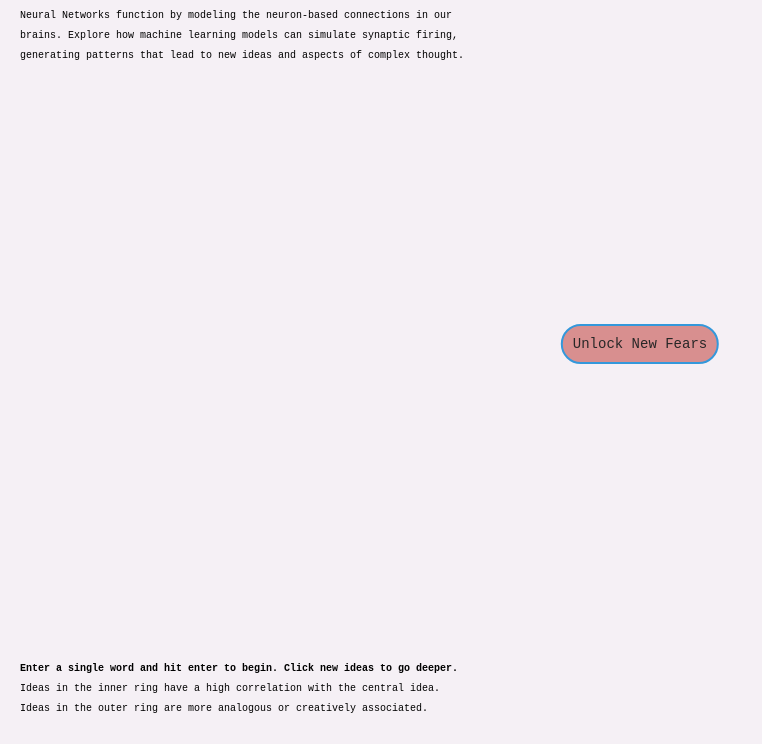
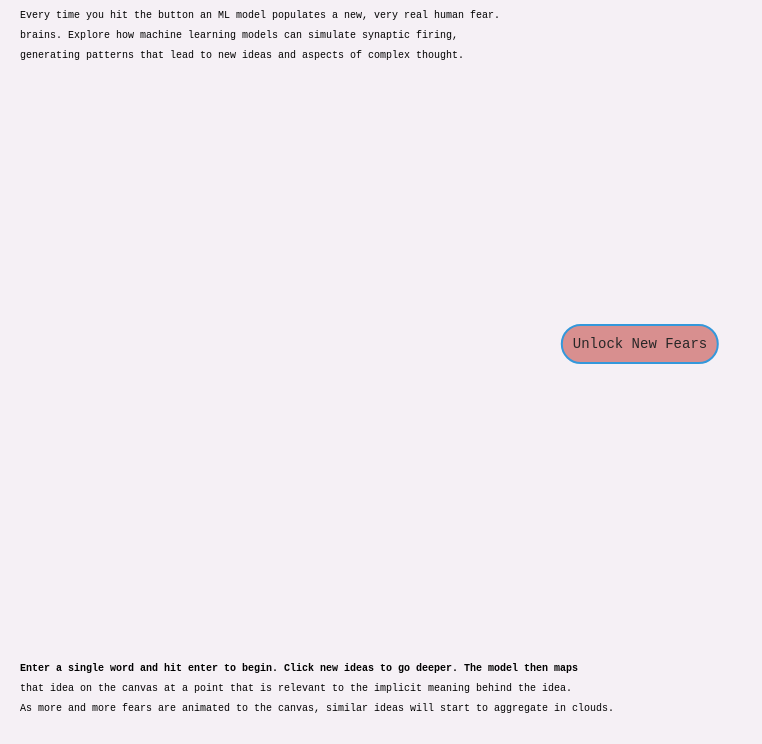
Before and after one commit to hopelessboring/Shared-Minds, a website: page FearMachine/public/index.html in a window 1280 px wide. Shown: the part 56-800 px from the top of the page, without its empty margins (0-762 px from the left). Drawn offline with nearby package versions, Linux system fonts and the light colour scheme; no server answers.

Commit message:
Updated descriptions

```diff
--- a/FearMachine/public/index.html
+++ b/FearMachine/public/index.html
@@ -15,15 +15,15 @@
     <!-- <div class="drawcircle"></div> -->
     <div class="instructions" id="top">
         <h1>Fear Machine</h1>
-        <p>Neural Networks function by modeling the neuron-based connections in our</p>
+        <p>Every time you hit the button an ML model populates a new, very real human fear.</p>
         <p>brains. Explore how machine learning models can simulate synaptic firing,</p>
         <p>generating patterns that lead to new ideas and aspects of complex thought. </p><br>
 
     </div>
     <div class="instructions" id="bottom">
-        <p id="bold">Enter a single word and hit enter to begin. Click new ideas to go deeper.</p>
-        <p>Ideas in the inner ring have a high correlation with the central idea.</p>
-        <p>Ideas in the outer ring are more analogous or creatively associated.</p>
+        <p id="bold">Enter a single word and hit enter to begin. Click new ideas to go deeper. The model then maps</p>
+        <p>that idea on the canvas at a point that is relevant to the implicit meaning behind the idea. </p>
+        <p>As more and more fears are animated to the canvas, similar ideas will start to aggregate in clouds. </p>
     </div>
     <div class="diagram">
 
```
